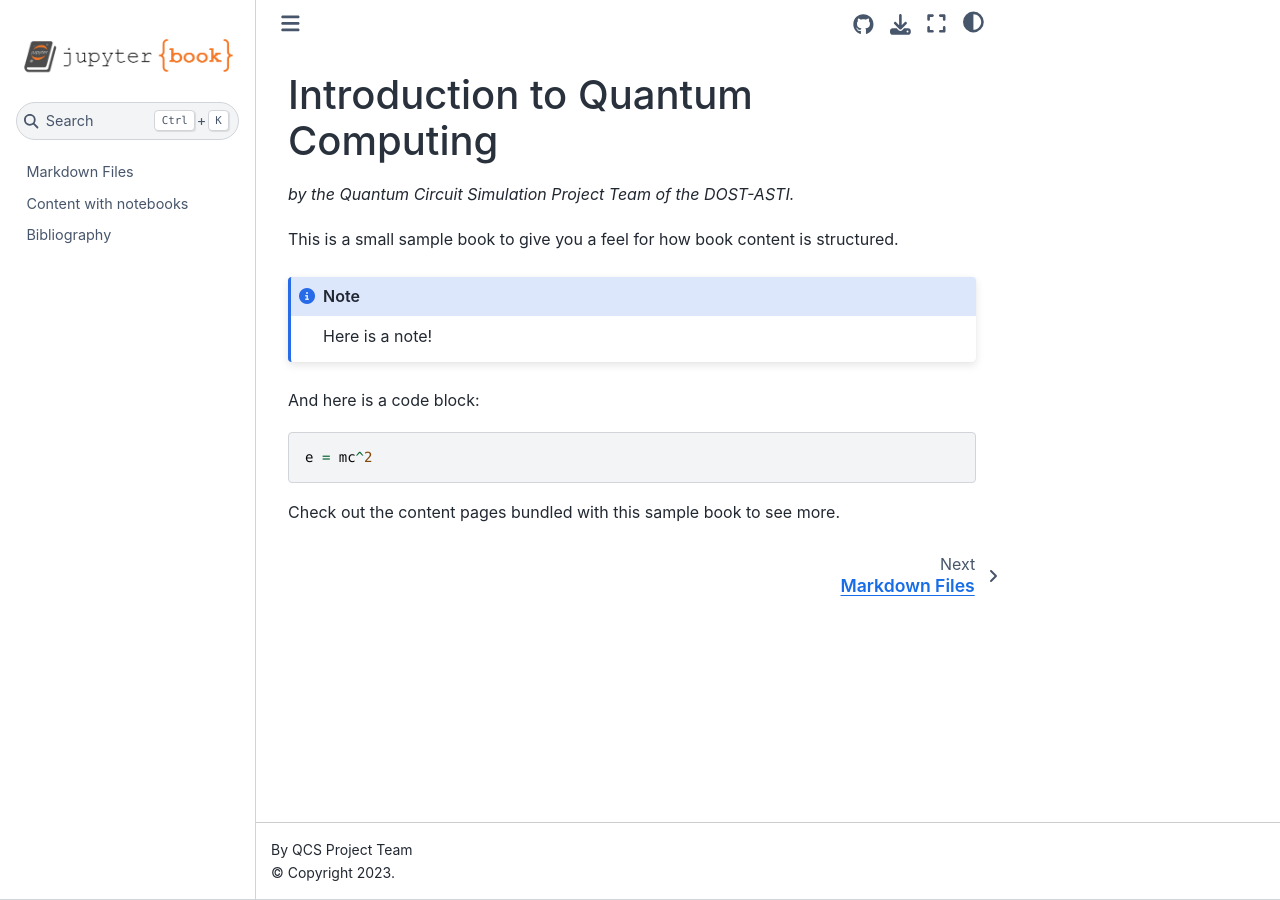
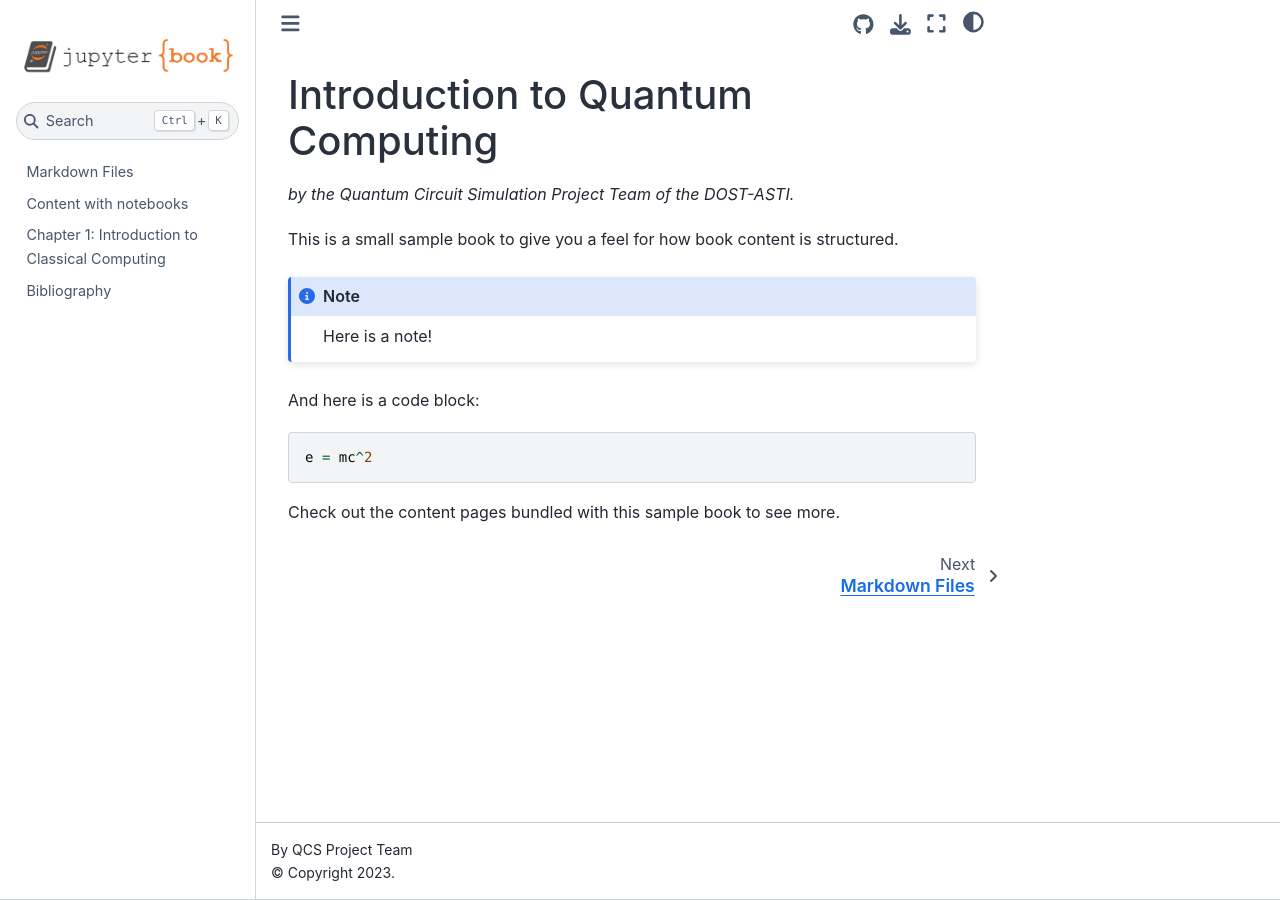
Before and after one commit to jaaborot/introduction-to-quantum-computing, a Jupyter Book: the page built from index.md, in a window 1280 px wide. Built offline with Jupyter Book 1.0.4 settings and Sphinx 7.4.7 and the Sphinx Book theme 1.1.4, drawn with Linux system fonts in a browser that asks for light colours.

Commit message:
Added blank md for chapter 1

```diff
--- a/_toc.yml
+++ b/_toc.yml
@@ -6,6 +6,7 @@ root: index
 chapters:
   - file: book/markdown
   - file: book/notebooks
+  - file: book/chapter_1
   - file: book/bibliography
 
 # Or you organize the TOC by parts
--- /dev/null
+++ b/book/chapter_1.md
@@ -0,0 +1,2 @@
+# Chapter 1: Introduction to Classical Computing
+*by Jul Jon R. General*
```
